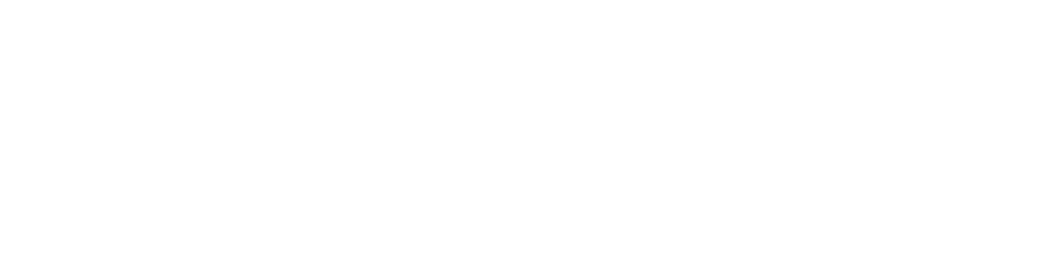
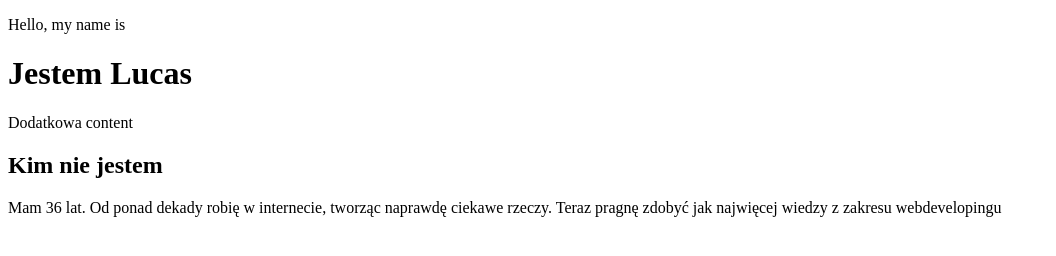
Before and after one commit to LukaszDzujoKujawa/nauka-gita, a plain HTML site: page index.html in a window 1280 px wide. Shown: the whole page, without its empty margins (0-1056 px from the left). Drawn offline with Linux system fonts and the light colour scheme.

Commit message:
Add html for page header

```diff
--- a/index.html
+++ b/index.html
@@ -5,6 +5,16 @@
         <title>Inna strona</title>
     </head>
     <body>
+         <header>
+            <p>Hello, my name is</p>
+            <h1>Jestem Lucas</h1>
+            <p>Dodatkowa content</p>
+        </header>
+        <main class="container">
+            <section class="about">
+                <h2>Kim nie jestem</h2>
+                <p>Mam 36 lat. Od ponad dekady robię w internecie, tworząc naprawdę ciekawe rzeczy. Teraz pragnę zdobyć jak najwięcej wiedzy z zakresu webdevelopingu</p>
+            </section>
         <footer>
         </footer>
     </body>
```
